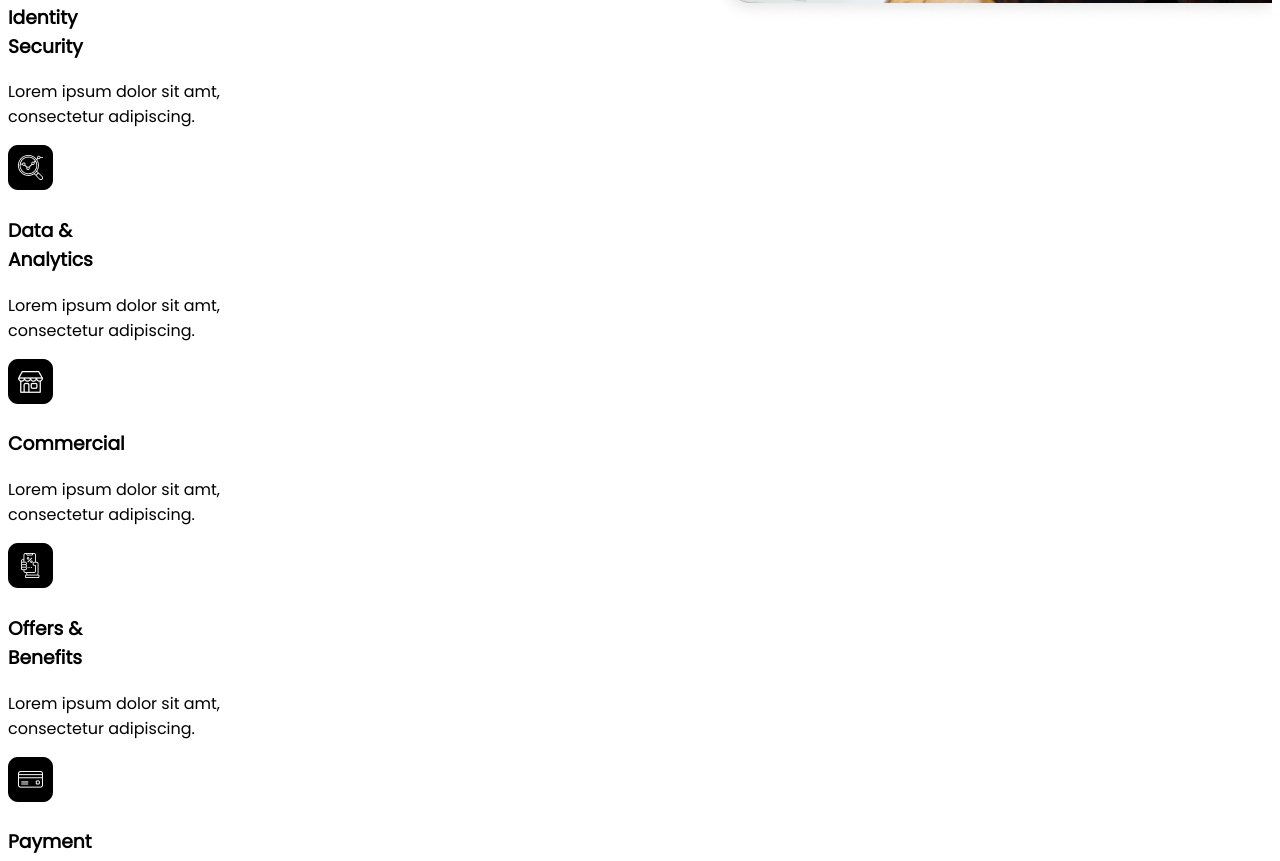
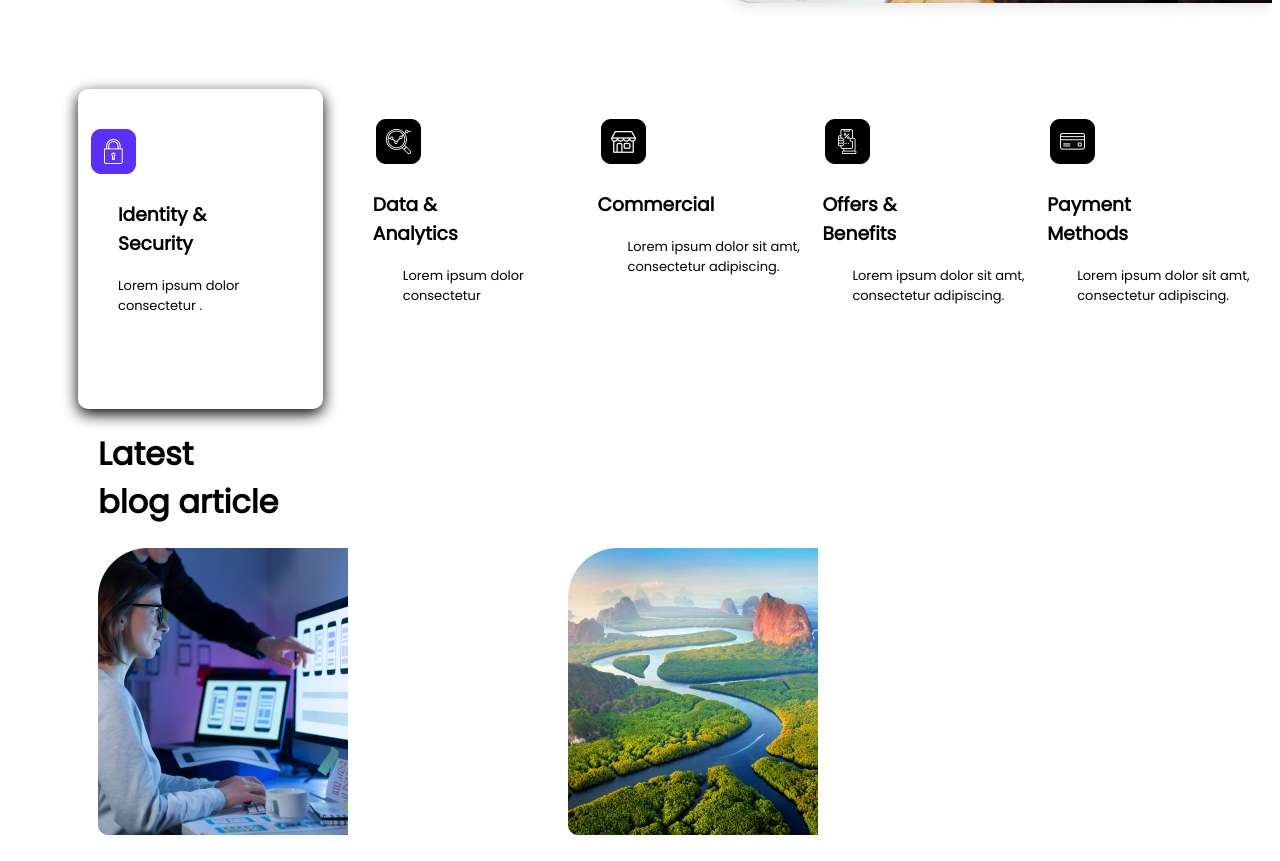
Before and after one commit to jallpatell/dummyweb, a website: page index.html in a window 1280 px wide. Shown: the part 760-1621 px from the top of the page. Drawn offline with Linux system fonts and the light colour scheme.

Commit message:
web top page ready

```diff
--- a/index.html
+++ b/index.html
@@ -61,14 +61,14 @@
             <!-- Card 01 -->
             <div class="card-active">
                 <img class="card-logo" src="./images/Group 97.png">
-                <h3 class="card-head-active">Identity  <br> Security</h3>
-                <p class="card-body">Lorem ipsum dolor sit amt, <br> consectetur adipiscing.</p>
+                <h3 class="card-head-active">Identity & <br> Security</h3>
+                <p class="card-body">Lorem ipsum dolor <br> consectetur .</p>
             </div>
             <!-- Card 02 -->
             <div class="card">
                 <img class="card-logo" src="./images/Group 98.png">
                 <h3 class="card-head">Data & <br> Analytics</h3>
-                <p class="card-body">Lorem ipsum dolor sit amt, <br> consectetur adipiscing.</p>
+                <p class="card-body">Lorem ipsum dolor  <br> consectetur </p>
             </div>
             <!-- Card 03 -->
             <div class="card">
--- a/style.css
+++ b/style.css
@@ -10,7 +10,7 @@ body{
 }
 header{
   height: 500px;
-  background-color: #3a1bd5db;
+  background-color: #243fabdb;
 }
 nav{
   float:right;
@@ -44,7 +44,6 @@ nav{
 .companies{
   margin-top: 20px;
   margin-left: 60px;
-
 }
 .company-items{
   text-decoration: none;
@@ -52,3 +51,55 @@ nav{
   font-weight: 400;
   margin-left: 30px;
 }
+.api-heading{
+  font-weight: 600;
+  margin-left: 90px;
+  margin-top: 100px;
+  font-style: bold;
+}
+.cards{
+  margin-left: 70px;
+  margin-top: 100px;
+  display: flex;
+  flex-direction: row;
+  background-color: transparent;
+}
+.card{
+  width: 20%;
+
+}
+.card-active{
+  width: 20%;
+  height: 300px;
+  background-color: #fff;
+  margin-right: 50px;
+  box-shadow: 0px 5px 15px;
+  padding: 10px;
+  border-radius: 10px;
+}
+.card-logo{
+  margin-left: 3px;
+  margin-top: 30px;
+}
+.card-head-active{
+  color: #000000;
+  margin-left: 30px;
+}
+.card-body{
+  color: #000000;
+  font-size: small;
+  margin-left: 30px;
+}
+.blog-heading{
+  margin-left: 90px;
+}
+.blog-cards{
+  margin-left: 90px;
+  display: flex;
+  flex-direction: row;
+}
+.blog-card{
+  height: 300px;
+  width: 40%;
+
+}
```
